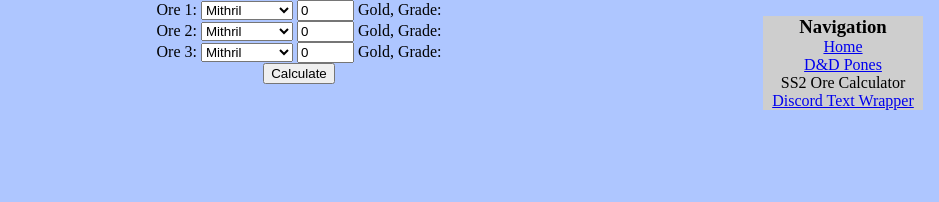
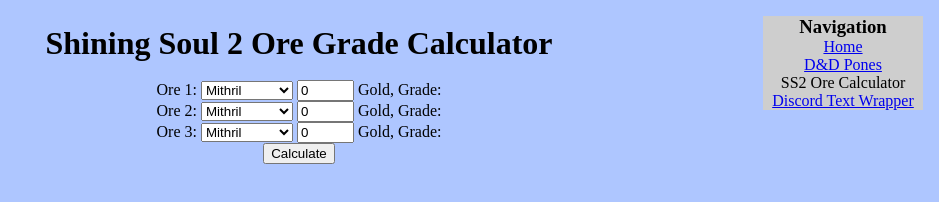
Before and after one commit to Natleyn/natleyn.github.io, a plain HTML site: page pages/SS2OreCalc.html in a window 1280 px wide. Shown: the whole page, without its empty margins (341-1280 px from the left). Drawn offline with Linux system fonts and the light colour scheme.

Commit message:
Added header to SS2 Ore Calc page.

```diff
--- a/pages/SS2OreCalc.html
+++ b/pages/SS2OreCalc.html
@@ -5,7 +5,11 @@
 		<script src="../scripts/calculators/SS2OreCalc.js" defer></script>
 	</head>
 	<body>
-		<div align="center">
+		<div class="page-container">
+			<div class="page-header">
+				<h1>Shining Soul 2 Ore Grade Calculator</h1>
+			</div>
+			<div class="page-content">
 				Ore 1:
 				<select id="o1A">
 					<option value="10">Mithril
@@ -44,6 +48,7 @@
 				<span id="finaloretext"></span> <br>
 				<span id="finalitemgrade"></span>
 			</div>
+		</div>
 	</body>
 
 	<sidebar>
```
Lines whose indentation alone changed are shown as unchanged.
